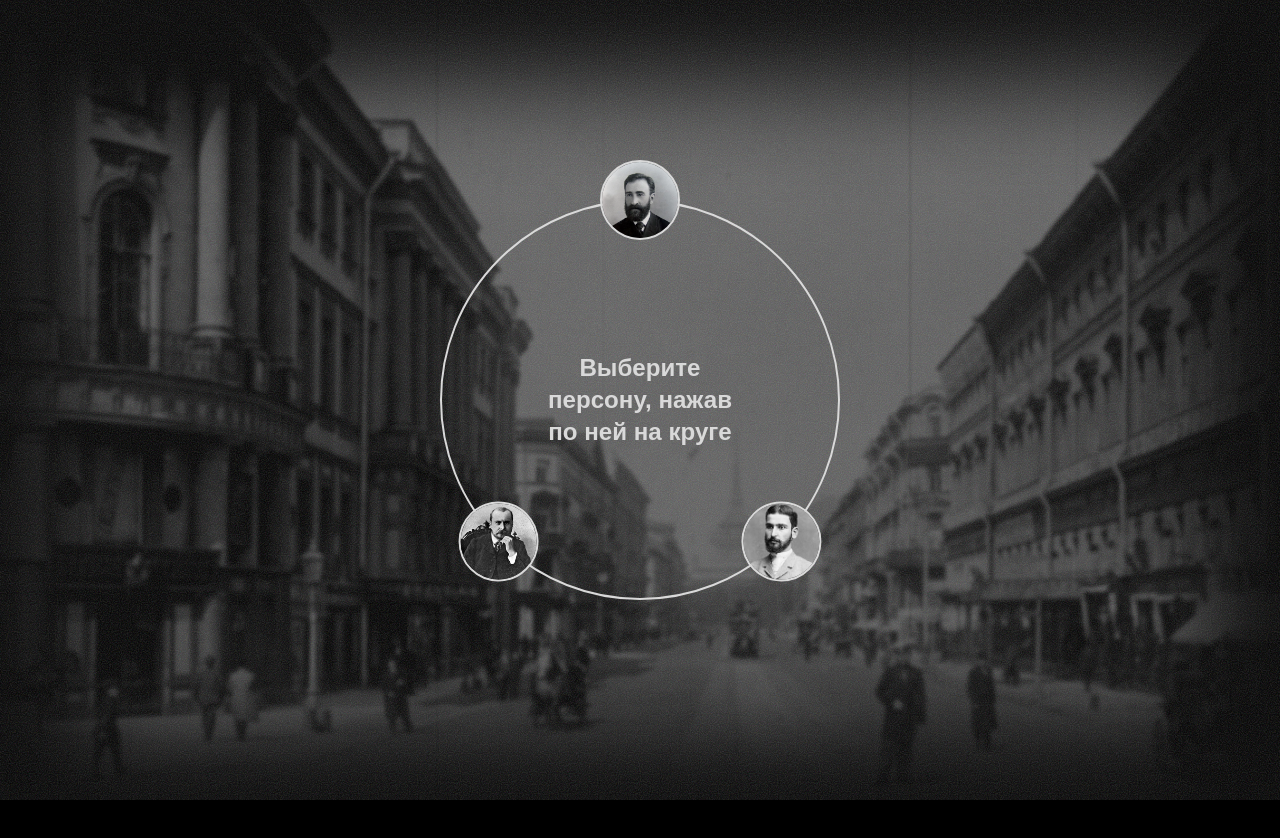
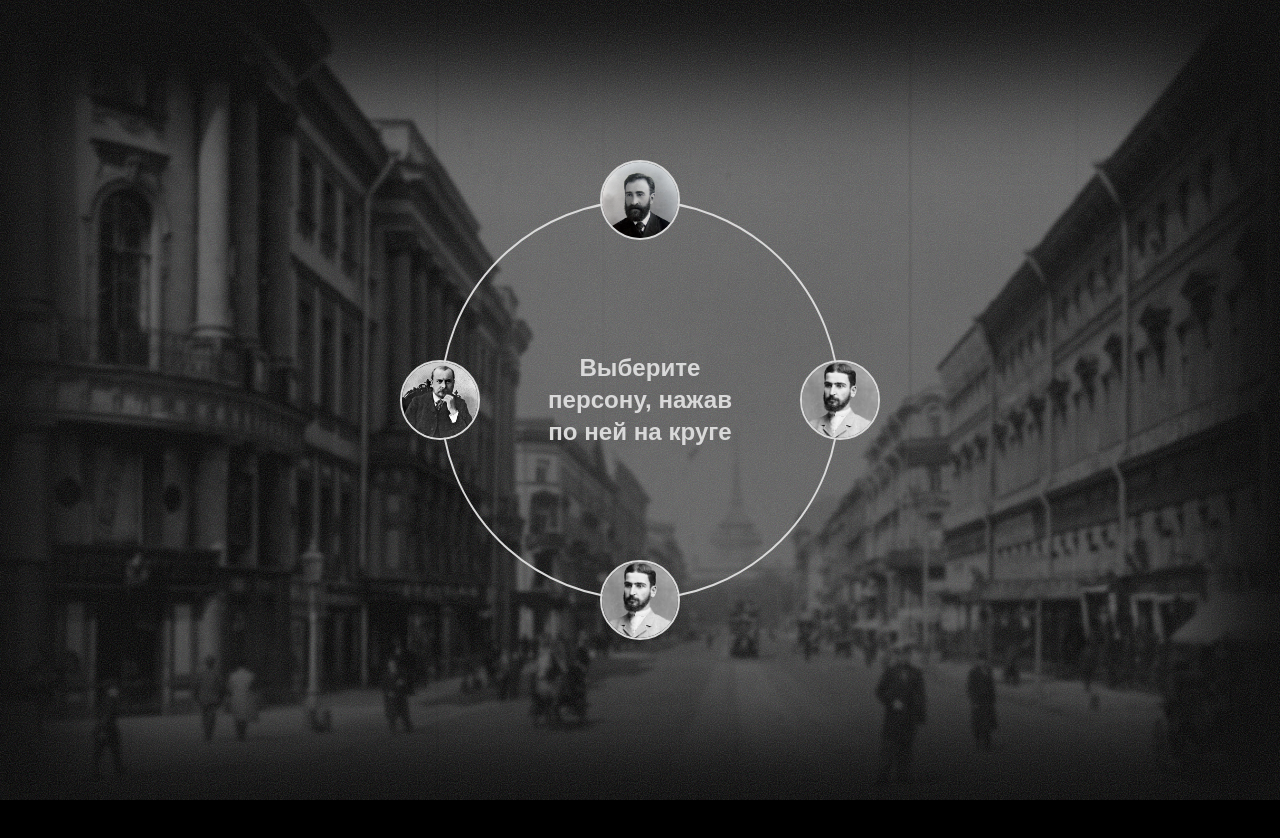
Before and after one commit to MikhailVoznyuk/history-triad, a Next.js app: page / in a window 1280 px wide. Shown: the top 838 px of the page. Built offline with nearby package versions, Linux system fonts and the light colour scheme; a web font is replaced by a local one.

Commit message:
added possibility for 4-items nav

```diff
--- a/src/app/layout.tsx
+++ b/src/app/layout.tsx
@@ -17,7 +17,8 @@ const geistMono = Geist_Mono({
 
 export const metadata: Metadata = {
   title: "Historical Triad",
-  description: "Generated by create next app",
+  description: "\n" +
+      "A web demonstration of a history project created by students of the Russian State Agrarian University – Moscow Agricultural Academy",
 };
 
 export default function RootLayout({
--- a/src/widgets/header/lib/usePositions.ts
+++ b/src/widgets/header/lib/usePositions.ts
@@ -11,7 +11,7 @@ export default function usePositions(r: number) {
             bottom: {x: 0, y: R, ang: 90},
             left: {x: -R, y: 0, ang: 180},
             right: {x: R, y: 0, ang: 0},
-            topLeft: {x: -d, y: -d * R, ang: -135},
+            topLeft: {x: -d * R, y: -d * R, ang: -135},
             topRight: {x: d * R, y: -d * R, ang: -45},
             bottomLeft: {x: -d * R, y: d * R, ang: 135},
             bottomRight: {x: d * R, y: d * R, ang: 45}
--- a/src/widgets/header/ui/Navigation.tsx
+++ b/src/widgets/header/ui/Navigation.tsx
@@ -33,6 +33,13 @@ const PERSONS_DATA: NavItemData[]  = [
         info: '1869–1960',
         img: '/persons/person3.webp',
     },
+    {
+        id: '3',
+        shortName: 'Unknown',
+        info: '1869–1960',
+        img: '/persons/person3.webp',
+    },
+
 ]
 
 
@@ -56,6 +63,7 @@ export default function Navigation() {
     const [isNavUsed, setIsNavUsed] = useState<boolean>(false);
     const [isAnimating, setIsAnimating] = useState<boolean>(false);
 
+    const pl = PERSONS_DATA.length;
 
     const onSelect = (item: NavItemData) => {
         setIsAnimating(true);
@@ -67,16 +75,24 @@ export default function Navigation() {
         const newNavOrder = Array.from({length: navOrderPrev.length}, () => -1);
         const newElements: (HTMLDivElement | null)[] = Array.from({length: elementsRefPrev.length}, () => null);
 
-        const orderPositions: PositionKey[] = ['center', 'left', 'right'];
-        const orderIndexes = [0, 2, 1];
+        const orderPositions: PositionKey[] = (pl === 3) ?
+            ['center', 'left', 'right'] :
+            ['center', 'topLeft', 'bottom', 'topRight']
+        ;
+        const orderIndexes = (pl === 3) ? [0, 2, 1] : [0, 3, 2, 1];
         const indexRelation = new Map<number, number>();
+        const choosedInd = navOrderPrev.findIndex((i) => i === +item.id);
         if (!isNavUsed) {
 
             changeOpacity(headerEmptyRef.current, tl, 0, 400);
 
             const dur = 800;
-            const initPositions: PositionKey[] = ['bottomLeft', 'top', 'bottomRight'];
+            const initPositions: PositionKey[] = (pl === 3) ?
+                ['bottomLeft', 'top', 'bottomRight'] :
+                ['left', 'top', 'right', 'bottom'];
+
             for (let i = 0; i < navOrderPrev.length; i++) {
+                console.log(i);
                 if (navOrderPrev[i] == +item.id) {
                     newNavOrder[0] = navOrderPrev[i];
                     newElements[0] = elementsRefPrev[i];
@@ -86,16 +102,31 @@ export default function Navigation() {
 
                 switch (i) {
                     case 0:
+                        if (pl === 3) {
                             newNavOrder[2] = navOrderPrev[i];
                             newElements[2] = elementsRefPrev[i];
                             indexRelation.set(2, i);
+                        } else {
+                            newNavOrder[3] = navOrderPrev[i];
+                            newElements[3] = elementsRefPrev[i];
+                            indexRelation.set(3, i);
+                        }
                         break
                     case 1:
+                        if (pl === 3) {
                             newNavOrder[1] = navOrderPrev[i];
                             newElements[1] = elementsRefPrev[i];
                             indexRelation.set(1, i);
+                        } else {
+                            newNavOrder[2] = navOrderPrev[i];
+                            newElements[2] = elementsRefPrev[i];
+                            indexRelation.set(2, i);
+                        }
+
                         break;
                     case 2:
+                        console.log('cheack order', newNavOrder)
+                        if (pl === 3) {
                             if (newNavOrder[1] == -1) {
                                 newNavOrder[1] = navOrderPrev[i];
                                 newElements[1] = elementsRefPrev[i];
@@ -105,20 +136,44 @@ export default function Navigation() {
                                 newElements[2] = elementsRefPrev[i];
                                 indexRelation.set(2, i);
                             }
+                        } else {
+                            newNavOrder[1] = navOrderPrev[i];
+                            newElements[1] = elementsRefPrev[i];
+                            indexRelation.set(1, i);
+                        }
+                        break;
+                    case 3:
+                        if (newNavOrder[1] === -1) {
+                            newNavOrder[1] = navOrderPrev[i];
+                            newElements[1] = elementsRefPrev[i];
+                            indexRelation.set(1, i);
+                        } else if (newNavOrder[3] === -1) {
+                            newNavOrder[3] = navOrderPrev[i];
+                            newElements[3] = elementsRefPrev[i];
+                            indexRelation.set(3, i);
+                        } else {
+                            newNavOrder[1] = navOrderPrev[i];
+                            newElements[1] = elementsRefPrev[i];
+                            newNavOrder[2] = navOrderPrev[i - 1];
+                            newElements[2] = elementsRefPrev[i - 1];
+                            indexRelation.set(1, i);
+                            indexRelation.set(2, i - 1);
+
                         }
                 }
+            }
+
             for (const i of orderIndexes) {
                 const oldInd = indexRelation.get(i) ?? 0;
                 const el = elementsRefPrev[oldInd];
+                console.log(oldInd, initPositions[oldInd],orderPositions[i])
                 if (tlRef.current) {
                     if (i == 0) {
                         linearMove(el, tl, positions[initPositions[oldInd]], positions[orderPositions[i]], 500, 0, 1.4);
                         continue;
                     }
                     arcCW(el, tl, positions[initPositions[oldInd]], positions[orderPositions[i]], radius, dur * 0.8, dur);
-
                 }
-
             }
 
         } else {
@@ -135,26 +190,70 @@ export default function Navigation() {
 
             const prevCenterEl = elementsRefPrev[navOrderPrev[0]];
             const prevLeftEl = elementsRefPrev[navOrderPrev[1]];
-            const prevRightEl = elementsRefPrev[navOrderPrev[2]];
+            const prevBottomEl = (pl == 4) ? elementsRefPrev[navOrderPrev[2]] : null;
+            const prevRightEl = (pl == 4) ? elementsRefPrev[navOrderPrev[3]] : elementsRefPrev[navOrderPrev[2]];
             linearMove(prevCenterEl, tl, positions.center, positions.top, linDur);
             linearMove(newElements[0], tl, positions[orderPositions[prevInd]], positions.center, linDur, 0.8 * linDur, 1.4);
             switch (prevInd) {
                 case 1:
+                    if (pl === 3) {
                         newNavOrder[1] = navOrderPrev[2];
                         newElements[1] = prevRightEl;
                         newNavOrder[2] = navOrderPrev[0];
                         newElements[2] = prevCenterEl;
-
                         arcCW(newElements[2], tl, positions.top, positions[orderPositions[2]], radius, 0,  arcDur);
                         arcCW(newElements[1], tl, positions[orderPositions[2]], positions[orderPositions[1]], radius, 0.8 * arcDur, arcDur);
-                    break
+
+                    } else {
+                        newNavOrder[1] = navOrderPrev[2];
+                        newElements[1] = prevBottomEl;
+                        newNavOrder[2] = navOrderPrev[3];
+                        newElements[2] = prevRightEl;
+                        newNavOrder[3] = navOrderPrev[0];
+                        newElements[3] = prevCenterEl;
+                        arcCW(newElements[1], tl, positions[orderPositions[2]], positions[orderPositions[1]], radius, 0, arcDur);
+                        arcCW(newElements[2], tl, positions[orderPositions[3]], positions[orderPositions[2]], radius, 0, arcDur);
+                        console.log(orderPositions)
+                        arcCW(newElements[3], tl, positions.top, positions[orderPositions[3]], radius, 0, arcDur);
+                    }
+                    break;
+
+
                 case 2:
+                    if (pl === 3) {
                         newNavOrder[1] = navOrderPrev[0];
                         newElements[1] = prevCenterEl;
                         newNavOrder[2] = navOrderPrev[1];
                         newElements[2] = prevLeftEl;
                         arcCW(newElements[1], tl, positions.top, positions[orderPositions[1]], radius, 0, arcDur);
                         arcCW(newElements[2], tl, positions[orderPositions[1]], positions[orderPositions[2]], radius, 0.8 * arcDur, arcDur);
+                    } else {
+                        newNavOrder[1] = navOrderPrev[3];
+                        newElements[1] = prevRightEl;
+                        newNavOrder[2] = navOrderPrev[0];
+                        newElements[2] = prevCenterEl;
+                        newNavOrder[3] = navOrderPrev[1];
+                        newElements[3] = prevLeftEl;
+                        arcCW(newElements[1], tl, positions[orderPositions[3]], positions[orderPositions[1]], radius, 0.8 * arcDur, arcDur);
+                        arcCW(newElements[2], tl, positions.top, positions[orderPositions[2]], radius, 0.8 * arcDur, arcDur);
+                        arcCW(newElements[3], tl, positions[orderPositions[1]], positions[orderPositions[3]], radius, 0.8 * arcDur, arcDur);
+                    }
+                    break
+
+                case 3:
+                    if (pl === 3) break;
+
+                    newNavOrder[1] = navOrderPrev[2];
+                    newElements[1] = prevBottomEl;
+                    newNavOrder[2] = navOrderPrev[0];
+                    newElements[2] = prevCenterEl;
+                    newNavOrder[3] = navOrderPrev[1];
+                    newElements[3] = prevLeftEl;
+                    arcCW(newElements[1], tl, positions[orderPositions[2]], positions[orderPositions[1]], radius, 0.8 * arcDur, arcDur);
+                    arcCW(newElements[2], tl, positions.top, positions[orderPositions[2]], radius, 0.8 * arcDur, arcDur);
+                    arcCW(newElements[3], tl, positions[orderPositions[1]], positions[orderPositions[3]], radius, 0.8 * arcDur, arcDur);
+
+
             }
         }
 
@@ -164,15 +263,21 @@ export default function Navigation() {
             person.set(+item.id);
 
         })
-
         navOrderRef.current = newNavOrder;
     }
     useEffect(() => {
         if (isNavInit || isNavUsed) return;
         tlRef.current = makeTimeline({autoplay: true});
+        if (pl === 3) {
             initPosition(elementsRef.current[0], tlRef.current, positions.center, positions.bottomLeft);
             initPosition(elementsRef.current[1], tlRef.current, positions.center, positions.top);
             initPosition(elementsRef.current[2], tlRef.current, positions.center, positions.bottomRight);
+        } else {
+            initPosition(elementsRef.current[0], tlRef.current, positions.center, positions.left);
+            initPosition(elementsRef.current[1], tlRef.current, positions.center, positions.top);
+            initPosition(elementsRef.current[2], tlRef.current, positions.center, positions.right);
+            initPosition(elementsRef.current[3], tlRef.current, positions.center, positions.bottom);
+        }
         initCircle(circleRef.current);
         changeOpacity(headerEmptyRef.current, tlRef.current, 1, 400);
     }, []);
@@ -205,15 +310,20 @@ export default function Navigation() {
 
     useLayoutEffect(() => {
         const els = elementsRef.current;
-        if (!els[0] || !els[1] || !els[2]) return;
+        if (!els[0] || !els[1] || !els[2] || (PERSONS_DATA.length === 4 && !els[3])) return;
 
-        const slots: PositionKey[] = isNavUsed
-            ? ["center", "left", "right"]
-            : ["bottomLeft", "top", "bottomRight"];
+        const slots: PositionKey[] = PERSONS_DATA.length === 3 ?
+            (isNavUsed ?
+                ["center", "left", "right"] :
+                ["bottomLeft", "top", "bottomRight"]) :
+            (isNavUsed ?
+                ["center", "topLeft", "bottom", "topRight"] :
+                ['left', 'top', 'right', 'bottom'])
 
-        const order = isNavUsed ? navOrderRef.current : [0, 1, 2];
 
-        for (let k = 0; k < 3; k++) {
+        const order = isNavUsed ? navOrderRef.current : ((pl === 3) ? [0, 1, 2] : [0, 1, 2, 3, 4]);
+
+        for (let k = 0; k < slots.length; k++) {
             const id = order[k];
             const el = els[id];
             if (!el) continue;
@@ -254,7 +364,6 @@ export default function Navigation() {
                             key={item.id}
                             onSelect={() => (+item.id != person.idx) && onSelect(item)}
                             isAnimating={isAnimating}
-
                         />
                     ))
                 }
```
Lines whose indentation alone changed are shown as unchanged.
